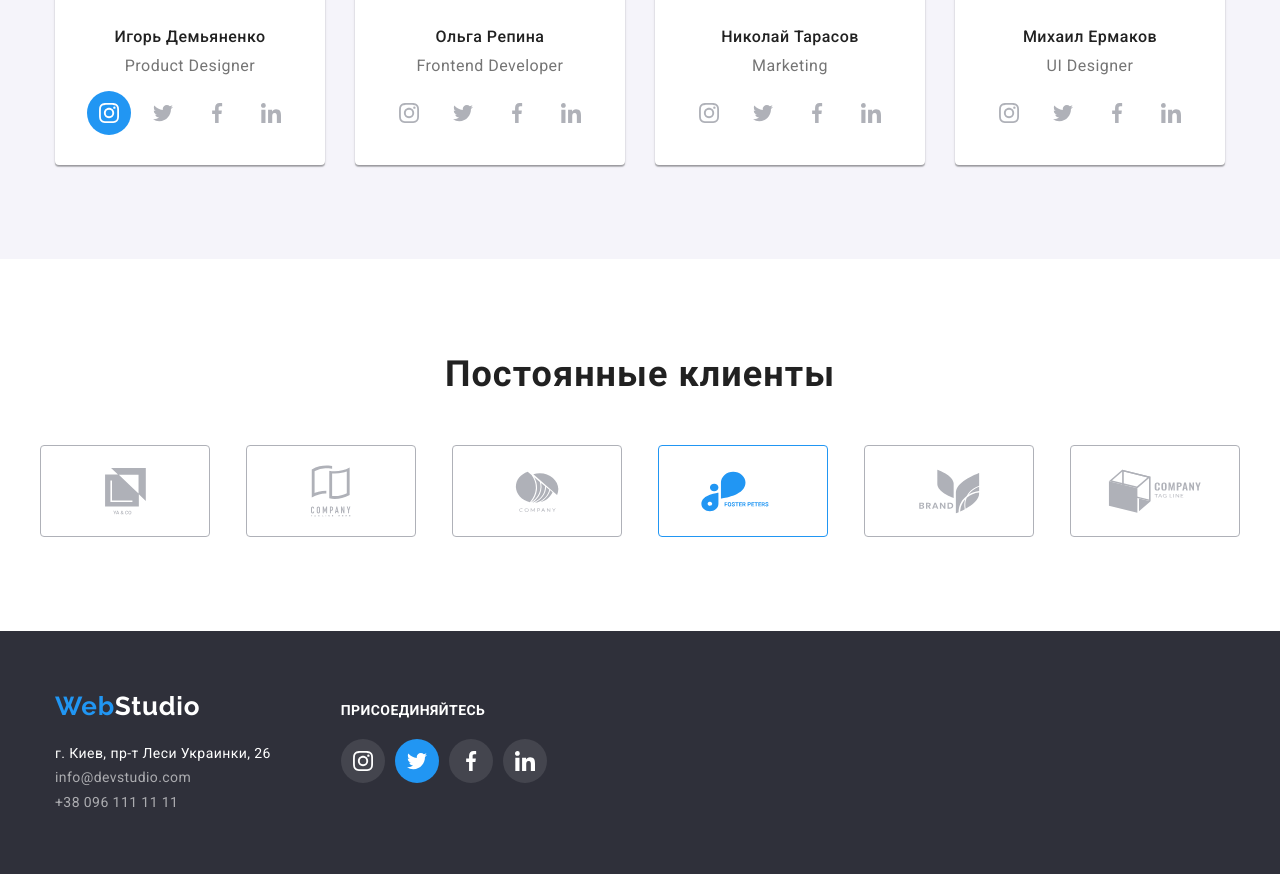
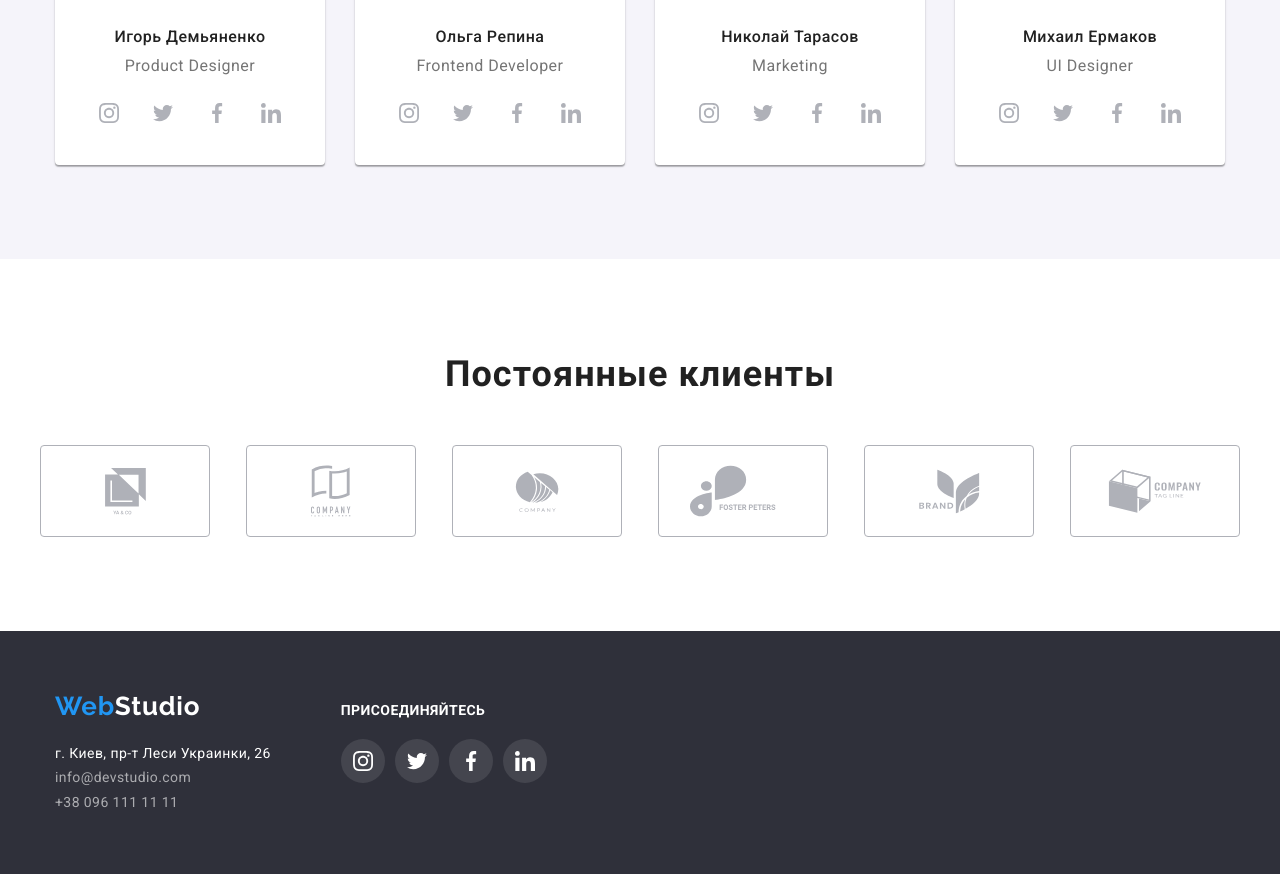
Before and after one commit to Tatiana-Hela/goit-markup-hw-03, a plain HTML site: page index.html in a window 1280 px wide. Shown: the part 2053-2927 px from the top of the page. Drawn offline with nearby package versions, Linux system fonts and the light colour scheme.

Commit message:
fixed bags homework#4

```diff
--- a/css/style.css
+++ b/css/style.css
@@ -175,6 +175,7 @@ body {
 /* =========/CONTACTS========== */
 /* =========HERO========== */
 .hero {
+    margin: auto;
     max-width: 1600px;
     height: 600px;
     padding: 200px 0;
@@ -309,13 +310,7 @@ body {
     border: 1px solid var(--accent-color);
     border-radius: 4px;
 }
-.client-list-link.current {
-    border: 1px solid var(--accent-color);
-    border-radius: 4px;
-}
-.client-list-link.current .client-list-icon {
-    fill: var(--accent-color);
-}
+
 /* =========/CLIENTS========= */
 /* =========/WORK========== */
 /* =========TEAM========== */
@@ -383,15 +378,6 @@ body {
 }
 .social-list-link.current {
     background-color: var(--accent-color);
-}
-.social-list-link.current .social-list-icon {
-    fill: var(--secondary-accent-color);
-}
-.social-list-link-footer.current {
-    background-color: var(--accent-color);
-}
-.social-list-link-footer.current .social-list-icon {
-    fill: var(--secondary-accent-color);
 }
 /* =========/TEAM========== */
 /* =========FOOTER========== */
--- a/index.html
+++ b/index.html
@@ -92,7 +92,7 @@
                 <ul class="about-menu list">
                     <li class="about-list list">
                         <div class="icon-advantage-box">
-                            <svg class="icon-advantage" width="65" height="70">
+                            <svg class="icon-advantage" width="70" height="70">
                                 <use
                                     href="./images/icons.svg#icon-antenna"
                                 ></use>
@@ -199,7 +199,7 @@
                             </p>
                             <ul class="social-list list">
                                 <li class="social-list-item">
-                                    <a href="" class="social-list-link current">
+                                    <a href="" class="social-list-link">
                                         <svg
                                             class="social-list-icon"
                                             width="20"
@@ -503,11 +503,11 @@
                         </a>
                     </li>
                     <li class="client-brand">
-                        <a href="" class="client-list-link current">
+                        <a href="" class="client-list-link">
                             <svg
                                 class="client-list-icon"
-                                width="84"
-                                height="41"
+                                width="106"
+                                height="60"
                             >
                                 <use
                                     href="./images/icons.svg#icon-group-4"
@@ -599,7 +599,7 @@
                             </a>
                         </li>
                         <li class="social-list-item-footer">
-                            <a href="" class="social-list-link-footer current">
+                            <a href="" class="social-list-link-footer">
                                 <svg
                                     class="social-list-icon-footer"
                                     width="20"
```
Also changed, not shown: portfolio.html (+1 -1 lines).
